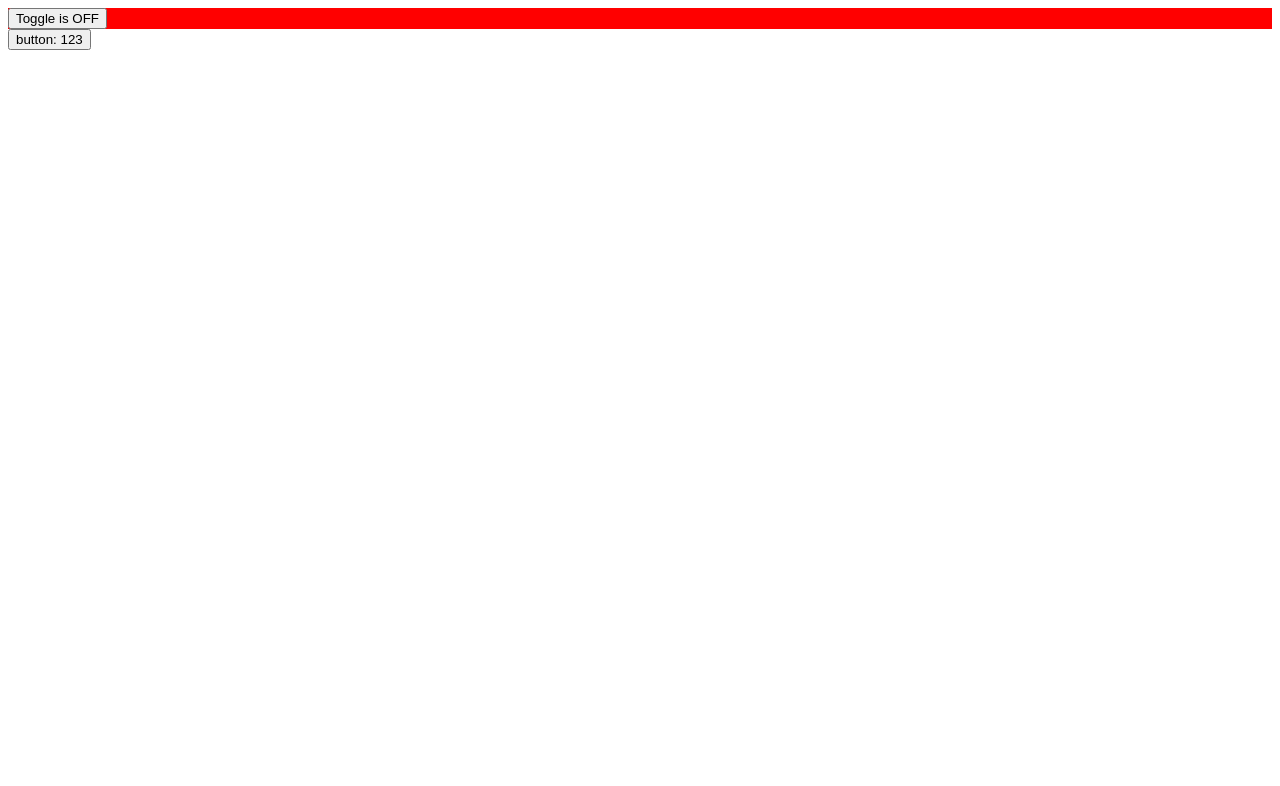
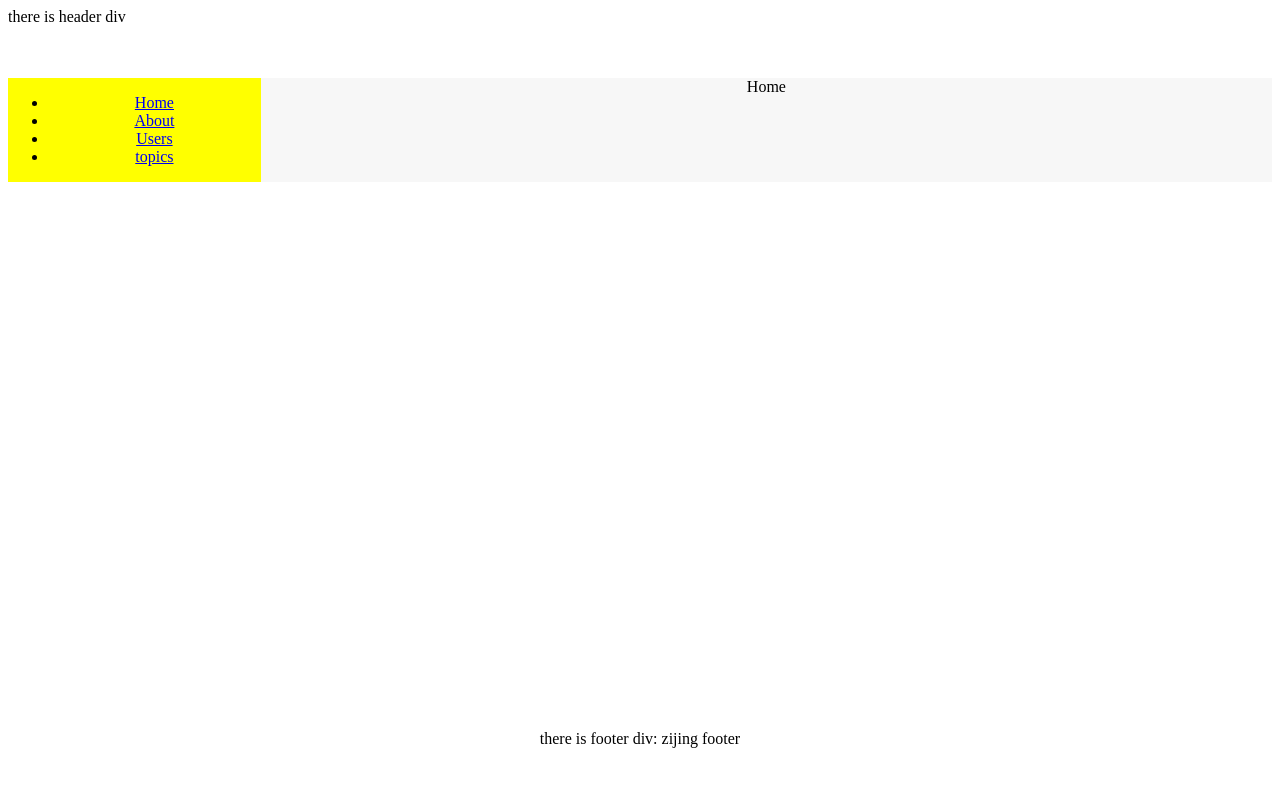
Before and after one commit to kaishui/zijing, a React app: page / in a window 1280 px wide. Shown: the top 786 px of the page. Built offline with nearby package versions, Linux system fonts and the light colour scheme.

Commit message:
integrate react-router

```diff
--- a/package.json
+++ b/package.json
@@ -15,6 +15,7 @@
     "react": "^16.12.0",
     "react-dom": "^16.12.0",
     "react-redux": "^7.1.3",
+    "react-router-dom": "^5.1.2",
     "redux": "^4.0.5",
     "redux-devtools-extension": "^2.13.8",
     "redux-thunk": "^2.3.0",
@@ -31,6 +32,7 @@
     "@types/react": "^16.9.19",
     "@types/react-dom": "^16.9.5",
     "@types/react-redux": "^7.1.3",
+    "@types/react-router-dom": "^5.1.3",
     "css-loader": "^3.4.2",
     "enzyme": "^3.11.0",
     "enzyme-adapter-react-16": "^1.15.2",
--- a/src/App.tsx
+++ b/src/App.tsx
@@ -11,17 +11,23 @@
 
 // @ts-ignore
 import thunk from 'redux-thunk';
-import Counter from './containers/ContentContainer';
+import LayoutContainer from './containers/LayoutContainer';
 // @ts-ignore
 import { composeWithDevTools } from 'redux-devtools-extension';
-
+import {
+    BrowserRouter as Router,
+    Switch,
+    Route,
+    Link
+} from "react-router-dom";
 
 const store = createStore(rootReducer, composeWithDevTools(applyMiddleware(thunk)))
 
 ReactDOM.render(
     <Provider store={store}>
-        <MyComponent backgroundColor='red' ></MyComponent>
-        <Counter></Counter>
+        <Router>
+            <LayoutContainer></LayoutContainer>
+        </Router>
     </Provider>
     ,
     document.getElementById('root')
--- /dev/null
+++ b/src/containers/LayoutContainer.tsx
@@ -0,0 +1,23 @@
+import { connect, ConnectedProps } from 'react-redux';
+import * as React from 'react';
+import { toggleIsOn } from '../actions/index';
+import {Layout} from '../page/Index'
+type ContentState = {
+    text: string,
+    isOn: boolean
+}
+
+const mapStateToProps = (state) => {
+    const {creducer} = state
+    console.log("map state to props:" + creducer.text)
+    return {
+        text: creducer.text,
+        isOn: creducer.isOn
+    }
+}
+
+const mapDispathToProps = (dispath, ownerProps) => ({
+    onclick: (...args) => dispath(toggleIsOn("text", true))
+})
+
+export default connect(mapStateToProps, mapDispathToProps)(Layout);
--- a/src/page/Content.tsx
+++ b/src/page/Content.tsx
@@ -1,18 +1,86 @@
 import * as React from 'react';
 import * as ReactDOM from 'react-dom';
-import "./content.scss"
+import "./content.scss";
+import {
+    BrowserRouter as Router,
+    Switch,
+    Route,
+    Link,
+    useRouteMatch,
+    useParams
+} from "react-router-dom";
+
+function Home() {
+    return <div>Home</div>;
+}
+
+function About() {
+    return <div>About</div>;
+}
+
+function Users() {
+    return <div>Users</div>;
+}
+
+function Topics() {
+    let match = useRouteMatch();
+
+    return (
+      <div>
+        <h2>Topics</h2>
+
+        <ul>
+          <li>
+            <Link to={`${match.url}/components`}>Components</Link>
+          </li>
+          <li>
+            <Link to={`${match.url}/props-v-state`}>
+              Props v. State
+            </Link>
+          </li>
+        </ul>
+
+        {/* The Topics page has its own <Switch> with more routes
+            that build on the /topics URL path. You can think of the
+            2nd <Route> here as an "index" page for all topics, or
+            the page that is shown when no topic is selected */}
+        <Switch>
+          <Route path={`${match.path}/:topicId`}>
+            <Topic />
+          </Route>
+          <Route path={match.path}>
+            <h3>Please select a topic.</h3>
+          </Route>
+        </Switch>
+      </div>
+    );
+  }
+
+  function Topic() {
+    let { topicId } = useParams();
+    return <h3>Requested topic ID: {topicId}</h3>;
+  }
 
 export class Content extends React.Component<{ companyName: string }> {
 
     render() {
         return (
             <div className='content'>
-                <div>
-                    To run the setup file to configure Enzyme and the Adapter
-                </div>
-                <div>
-                    <img src='http://zh.learnlayout.com/images/ilta.png'></img>
-                </div>
+                <Switch>
+                    <Route path="/about">
+                        <About />
+                    </Route>
+                    <Route path="/users/">
+                        <Users />
+                    </Route>
+                    <Route path="/topics">
+                        <Topics />
+                    </Route>
+                    <Route path="/">
+                        <Home />
+                    </Route>
+
+                </Switch>
             </div>
         );
     }
--- a/src/page/Menu.tsx
+++ b/src/page/Menu.tsx
@@ -1,13 +1,34 @@
 import * as React from 'react';
 import * as ReactDOM from 'react-dom';
 import './menu.scss'
+import {
+    BrowserRouter as Router,
+    Switch,
+    Route,
+    Link
+} from "react-router-dom";
 
 export class Menu extends React.Component<{}> {
 
-    render(){
+    render() {
         return (
             <div className='menu'>
-                there is menu div
+                <nav>
+                    <ul>
+                        <li>
+                            <Link to="/">Home</Link>
+                        </li>
+                        <li>
+                            <Link to="/about">About</Link>
+                        </li>
+                        <li>
+                            <Link to="/users">Users</Link>
+                        </li>
+                        <li>
+                            <Link to="/topics">topics</Link>
+                        </li>
+                    </ul>
+                </nav>
             </div>
         );
     }
```
Also changed, not shown: 1 other file (tests, documents, lock files or other folders).
